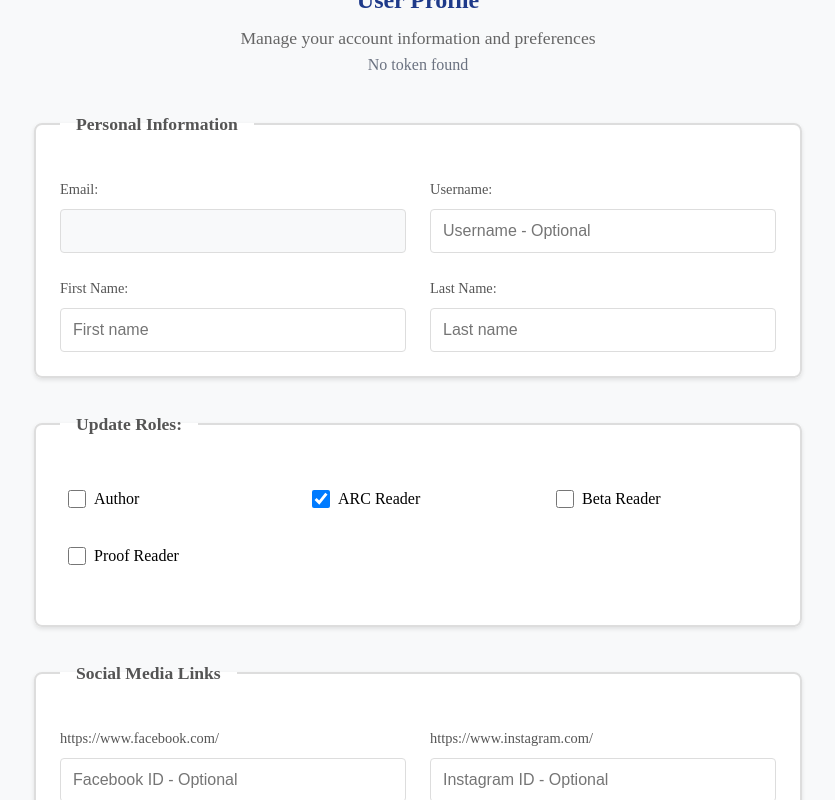
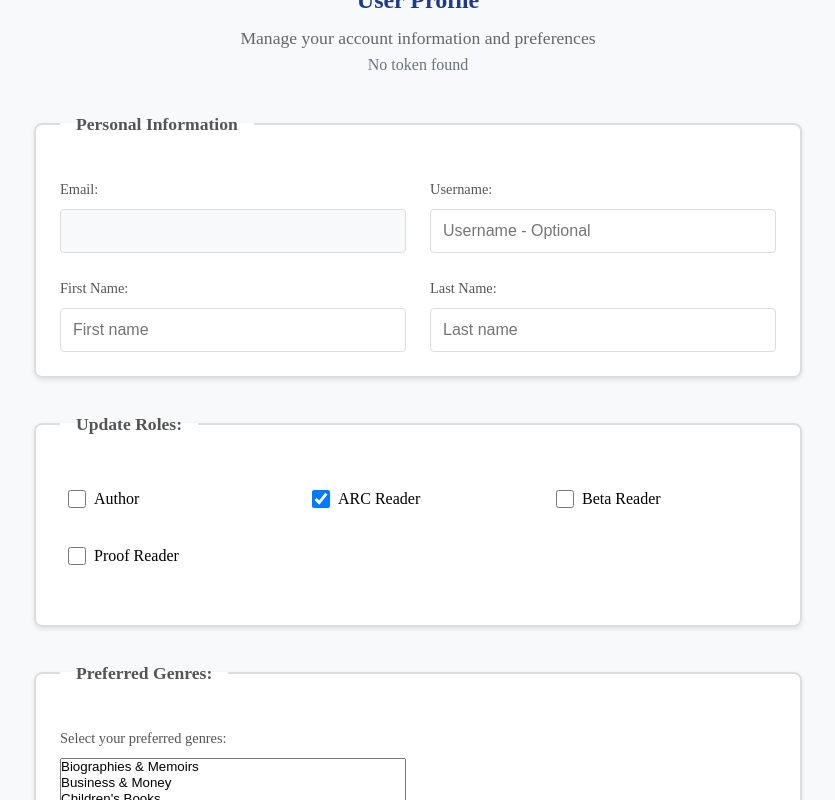
Before and after one commit to MiTOBrien/eds, a Vue app: page /profile in a window 1280 px wide. Both pictures are taken after a click on the checkbox "ARC Reader". Shown: the part 335-1135 px from the top of the page, without its empty margins (222-1057 px from the left). Built offline with nearby package versions, Linux system fonts and the light colour scheme.

Commit message:
creates a section for genres on profile page

```diff
--- a/src/assets/profileview.css
+++ b/src/assets/profileview.css
@@ -37,7 +37,8 @@
 }
 
 .info-fieldset,
-.roles-fieldset {
+.roles-fieldset,
+.genres-fieldset {
   border: 2px solid #ddd;
   border-radius: 8px;
   padding: 1.5rem;
@@ -47,7 +48,8 @@
 }
 
 .info-fieldset legend,
-.roles-fieldset legend {
+.roles-fieldset legend,
+.genres-fieldset legend {
   font-weight: 600;
   color: #555;
   padding: 0 1rem;
--- a/src/views/ProfileView.vue
+++ b/src/views/ProfileView.vue
@@ -186,10 +186,36 @@ onMounted(() => {
           </fieldset>
         </section>
 
+        <!-- Genres Section - Only show if user selected reader roles -->
+        <section v-if="isReaderRole" class="form-section">
+          <fieldset class="genres-fieldset">
+            <legend>Preferred Genres:</legend>
+
+            <div class="fields-container">
+              <div class="fields-grid">
+                <div class="profile-field">
+                  <label for="genres">Select your preferred genres:</label>
+                  <select id="genres" v-model="userStore.genres" multiple class="genres-select">
+                    <option value="fantasy">Biographies & Memoirs</option>
+                    <option value="science fiction">Business & Money</option>
+                    <option value="mystery">Children's Books</option>
+                    <option value="romance">History</option>
+                    <option value="horror">Teen & Young Adult</option>
+                    <option value="romance">Self-Help</option>
+                    <option value="romance">Romance</option>
+                    <option value="romance">Mystery, Thriller, & Suspense</option>
+                    <option value="romance">Science Fiction & Fantasy</option>
+                  </select>
+                </div>
+              </div>
+            </div>
+          </fieldset>
+        </section>
+
         <!-- Social Media Section - Only show if user selected reader roles -->
         <section v-if="isReaderRole" class="form-section">
           <fieldset class="info-fieldset">
-            <legend>Social Media Links</legend>
+            <legend>Social Media Links:</legend>
 
             <div class="fields-grid">
               <div class="profile-field">
```
